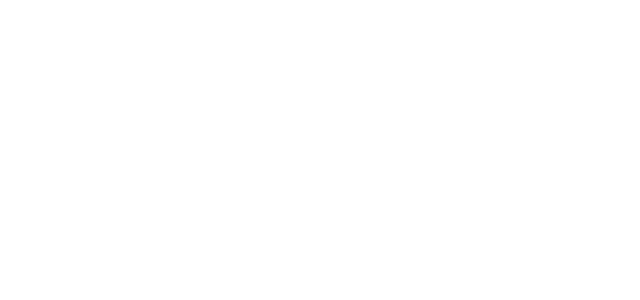
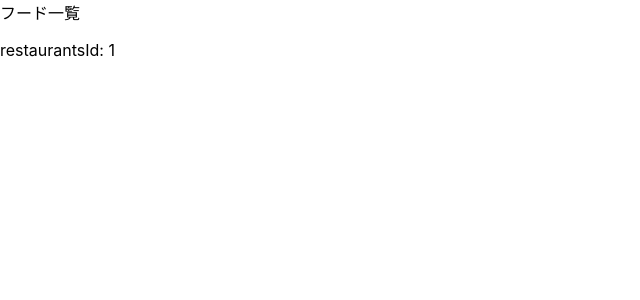
Before and after one commit to 0123takaokeita/hamburger_shop, a React (Create React App) app in the folder front/: page /restaurants/1/foods in a window 1280 px wide. Shown: the top 300 px of the page, without its empty margins (0-640 px from the left). Built offline with nearby package versions, Linux system fonts and the light colour scheme.

Commit message:
feat: paramsの表示方法

```diff
--- a/front/src/App.js
+++ b/front/src/App.js
@@ -14,9 +14,9 @@
                 <Route exact path="/restaurants">
                     <Restaurants />
                 </Route>
-        <Route exact path="/foods">
-          <Foods />
-        </Route>
+                <Route exact path="/restaurants/:restaurantsId/foods"
+                    render={({ match }) => <Foods props={ match } /> }
+                />
                 <Route exact path="/orders">
                     <Orders />
                 </Route>
--- a/front/src/containers/Foods.jsx
+++ b/front/src/containers/Foods.jsx
@@ -1,9 +1,10 @@
 import React, { Fragment} from "react";
 
-export const Foods = () => {
-  return (
-    <Fragment>
-      フード一覧
-    </Fragment>
-  )
+export const Foods = ({ props }) => {
+    return (
+        <Fragment>
+            フード一覧
+            <p>restaurantsId: { props.params.restaurantsId } </p>
+        </Fragment>
+    )
 }
```
Lines whose indentation alone changed are shown as unchanged.
